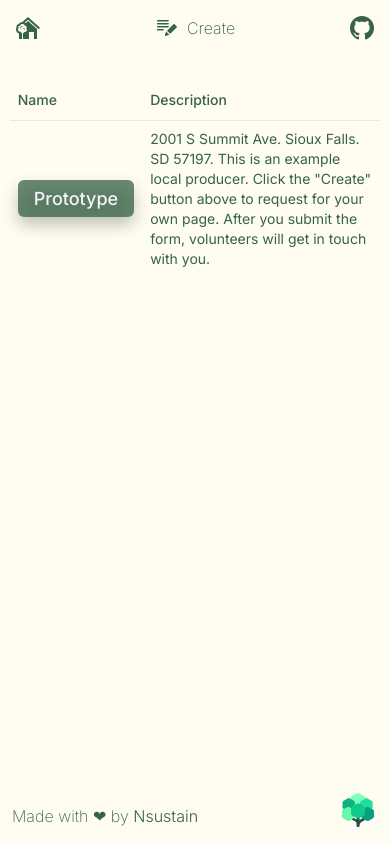
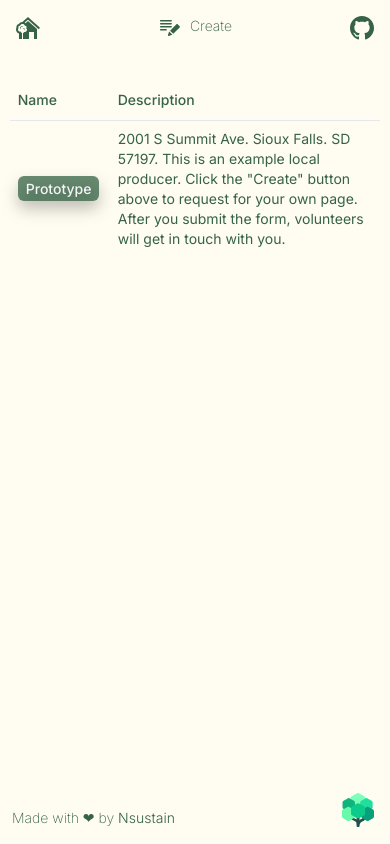
Before and after one commit to soobinrho/GoodLifeFarms, a Next.js app: page /list in a window 390 px wide. Built offline with nearby package versions, Linux system fonts and the light colour scheme.

Commit message:
refactor: more consistent text size for mobile and desktop
Signed-off-by: Soobin Rho <soobinrho@gmail.com>

```diff
--- a/src/app/layout.tsx
+++ b/src/app/layout.tsx
@@ -9,7 +9,8 @@ const description = 'Creating self-sustainable platform for local producers.';
 const url = 'https://github.com/soobinrho/good-life-farms';
 const category = 'Vegetables';
 const keywords = ['good life farms', 'self-sustainable farm'];
-const images = 'https://opengraph.githubassets.com/1e6735c3a867f91324705ce1701f44ad153a85555826c48cf9d8ff50c4ff3de1/soobinrho/good-life-farms';
+const images =
+  'https://opengraph.githubassets.com/1e6735c3a867f91324705ce1701f44ad153a85555826c48cf9d8ff50c4ff3de1/soobinrho/good-life-farms';
 const authors = 'Tobi, Kathy, and Soobin';
 
 export const metadata: Metadata = {
@@ -67,7 +68,9 @@ export default function RootLayout({
 }) {
   return (
     <html lang='en'>
-      <body className={`${inter.className} antialased`}>{children}</body>
+      <body className={`${inter.className} antialased text-sm sm:text-base`}>
+        {children}
+      </body>
     </html>
   );
 }
--- a/src/components/header-google-sheets.tsx
+++ b/src/components/header-google-sheets.tsx
@@ -23,7 +23,7 @@ export default function HeaderGoogleSheets() {
         href='https://docs.google.com/spreadsheets/d/11_5BPnlA3c1OWxi3f5ej0adNLs6DXseL7qeKPvOlJyU/edit?usp=sharing'
         rel='noopener noreferrer'
       >
-        <span className='text-nowrap font-extralight hover:text-primary-3/70 active:text-black/70'>
+        <span className='text-nowrap text-base font-extralight hover:text-primary-3/70 active:text-black/70'>
           Edit in Sheets
         </span>
       </a>
--- a/src/components/header-list.tsx
+++ b/src/components/header-list.tsx
@@ -17,7 +17,7 @@ export default function HeaderList() {
         </svg>
       </Link>
       <Link href='/list'>
-        <span className='text-nowrap font-extralight hover:text-primary-3/70 active:text-black/70'>
+        <span className='text-nowrap text-base font-extralight hover:text-primary-3/70 active:text-black/70'>
           List
         </span>
       </Link>
--- a/src/components/page-list.tsx
+++ b/src/components/page-list.tsx
@@ -25,7 +25,7 @@ export default async function ListPage() {
             <TableRow key='0'>
               <TableCell className='font-medium'>
                 <Link
-                  className='w-max whitespace-nowrap rounded-md bg-primary/75 px-4 py-2 text-lg text-primary-4 drop-shadow-[0_8px_8px_rgba(0,0,0,0.3)] transition-colors hover:bg-primary-3/90 focus:bg-primary-3/60 focus-visible:ring-1 active:ring-2 disabled:pointer-events-none disabled:opacity-50'
+                  className='w-max whitespace-nowrap rounded-md bg-primary/75 px-2 py-1 text-sm text-primary-4 drop-shadow-[0_8px_8px_rgba(0,0,0,0.3)] transition-colors hover:bg-primary-3/90 focus:bg-primary-3/60 focus-visible:ring-1 active:ring-2 disabled:pointer-events-none disabled:opacity-50 sm:text-lg'
                   href='/list/prototype'
                 >
                   Prototype
--- a/src/components/page-prototype.tsx
+++ b/src/components/page-prototype.tsx
@@ -95,7 +95,7 @@ export default async function PrototypePage() {
                   <TableRow key={row.index}>
                     <TableCell className='font-medium'>
                       <a
-                        className='w-max whitespace-nowrap rounded-md bg-primary/75 px-4 py-2 text-lg text-primary-4 drop-shadow-[0_8px_8px_rgba(0,0,0,0.3)] transition-colors hover:bg-primary-3/90 focus:bg-primary-3/60 focus-visible:ring-1 active:ring-2 disabled:pointer-events-none disabled:opacity-50'
+                        className='w-max whitespace-nowrap rounded-md bg-primary/75 px-2 py-1 text-sm text-primary-4 drop-shadow-[0_8px_8px_rgba(0,0,0,0.3)] transition-colors hover:bg-primary-3/90 focus:bg-primary-3/60 focus-visible:ring-1 active:ring-2 disabled:pointer-events-none disabled:opacity-50 sm:text-lg'
                         target='_blank'
                         href={googleForms_order + row.produce}
                         rel='noopener noreferrer'
```
